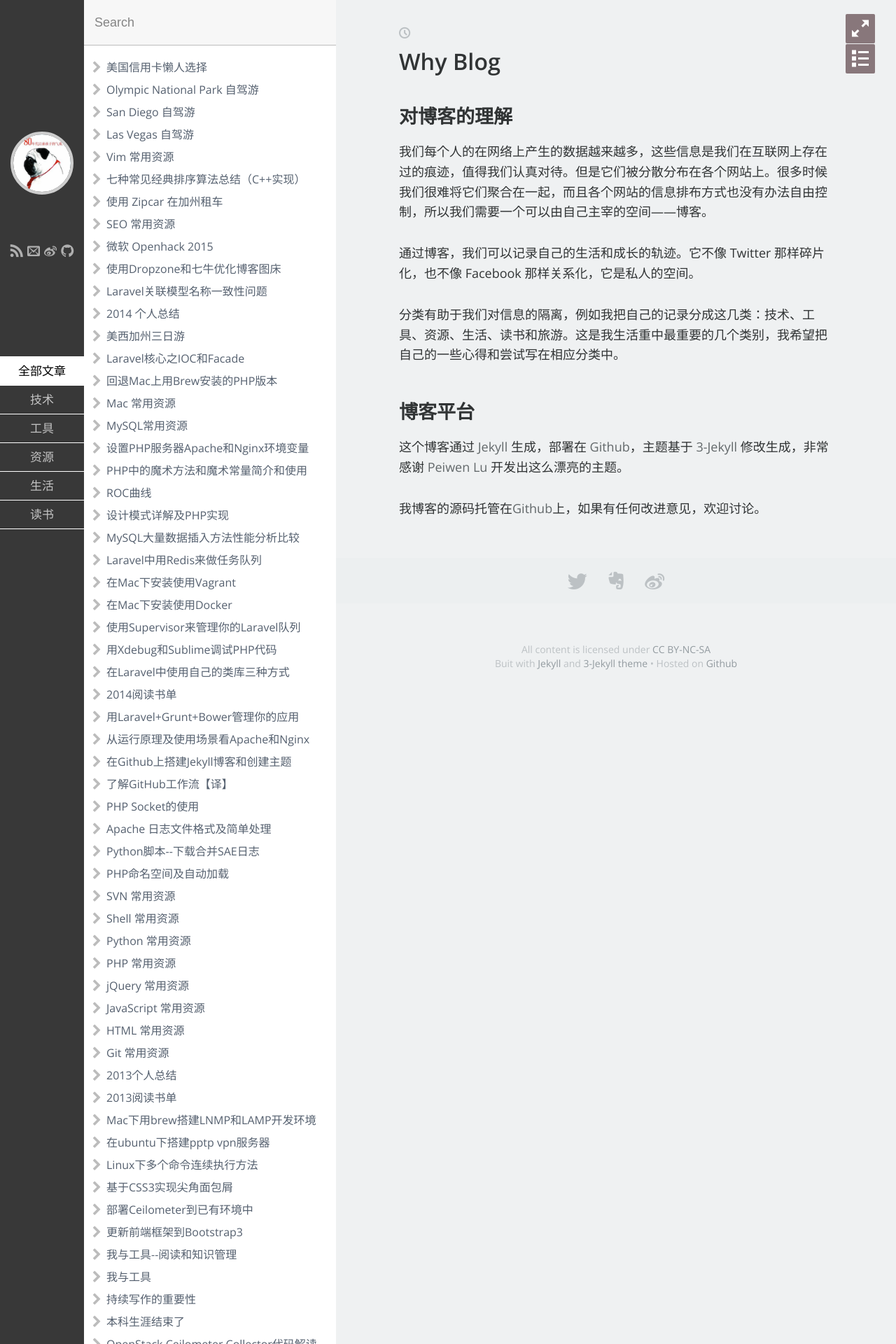
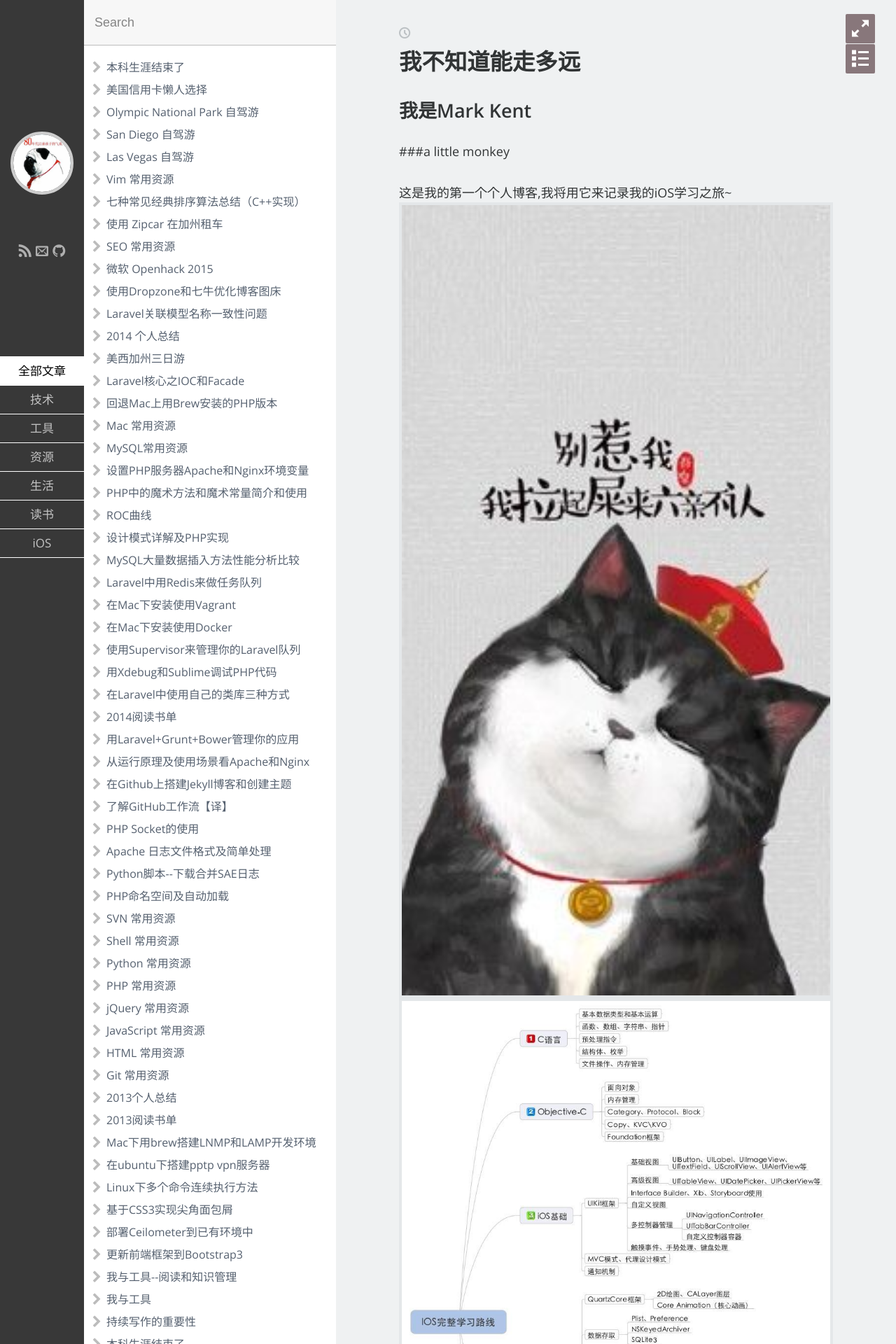
Before and after one commit to MarKent/MarKent.github.io, a Jekyll site: the page built from index.md, in a window 1280 px wide. Shown: the top 1920 px of the page at 70% size. Built offline with Jekyll 4.4.1, drawn with Linux system fonts in a browser that asks for light colours; some web fonts are replaced.

Commit message:
欢迎页

```diff
--- a/_config.yml
+++ b/_config.yml
@@ -14,7 +14,7 @@ filter: 'category'
 
 # Social account
 twitter:
-weibo: 熊奥特之一是我
+weibo:
 github: MarKent
 instagram:
 linkedin:
--- a/index.md
+++ b/index.md
@@ -1,18 +1,11 @@
 ---
-title: Why Blog
+title:  我不知道能走多远
 layout: post
 ---
 
-## 对博客的理解
+# 我是Mark Kent
+###a little monkey
 
-我们每个人的在网络上产生的数据越来越多，这些信息是我们在互联网上存在过的痕迹，值得我们认真对待。但是它们被分散分布在各个网站上。很多时候我们很难将它们聚合在一起，而且各个网站的信息排布方式也没有办法自由控制，所以我们需要一个可以由自己主宰的空间——博客。
-
-通过博客，我们可以记录自己的生活和成长的轨迹。它不像 Twitter 那样碎片化，也不像 Facebook 那样关系化，它是私人的空间。
-
-分类有助于我们对信息的隔离，例如我把自己的记录分成这几类：技术、工具、资源、生活、读书和旅游。这是我生活重中最重要的几个类别，我希望把自己的一些心得和尝试写在相应分类中。
-
-## 博客平台
-
-这个博客通过 [Jekyll](http://jekyllrb.com/) 生成，部署在 [Github](https://pages.github.com)，主题基于 [3-Jekyll](https://github.com/P233/3-Jekyll) 修改生成，非常感谢 [Peiwen Lu](https://github.com/P233) 开发出这么漂亮的主题。
-
-我博客的源码托管在[Github](https://github.com/suyan/suyan.github.io)上，如果有任何改进意见，欢迎讨论。
+这是我的第一个个人博客,我将用它来记录我的iOS学习之旅~
+	  ![我](/assets/img/mood.jpg)
+![学习路线](/assets/img/studyroad.jpg)![视图继承](/assets/img/UIView.png)![多线程](/assets/img/threads.png)
```
Also changed, not shown: _posts/iOS/2016-11-10-the-end-of-regular-college-course.md (added, +31 -0 lines), assets/img/UIView.png (added), assets/img/mood.jpg (added), assets/img/studyroad.jpg (added), assets/img/threads.png (added).
